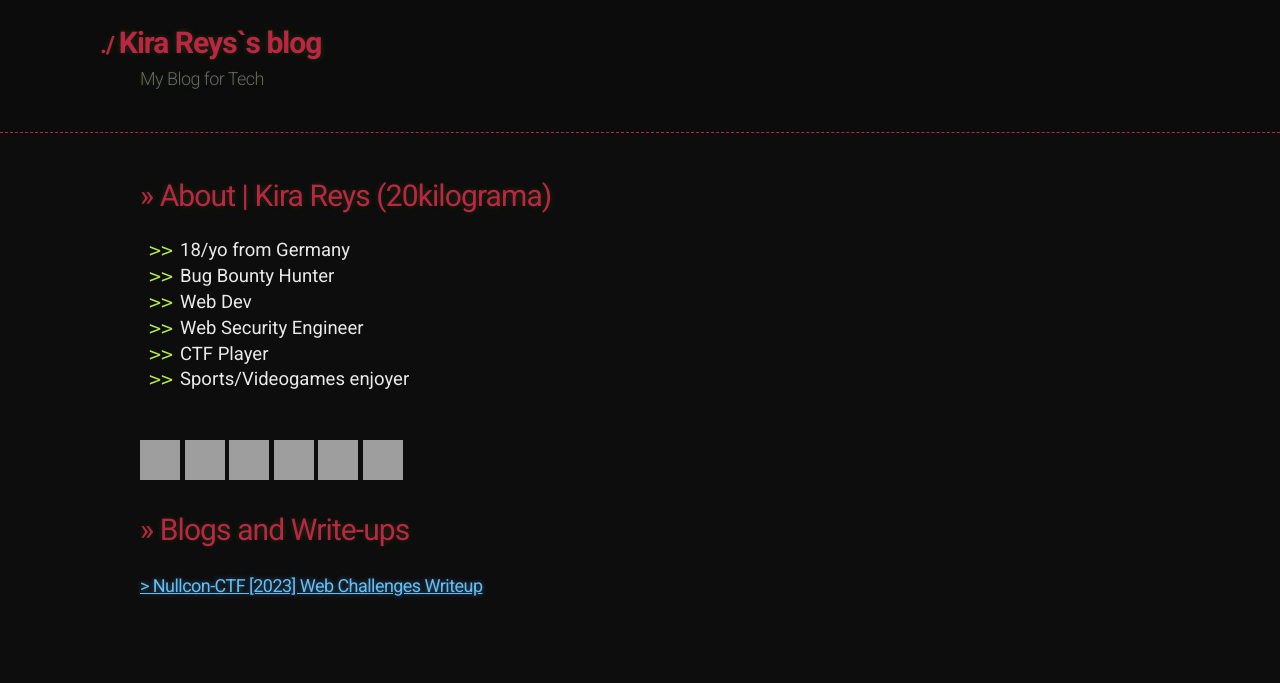
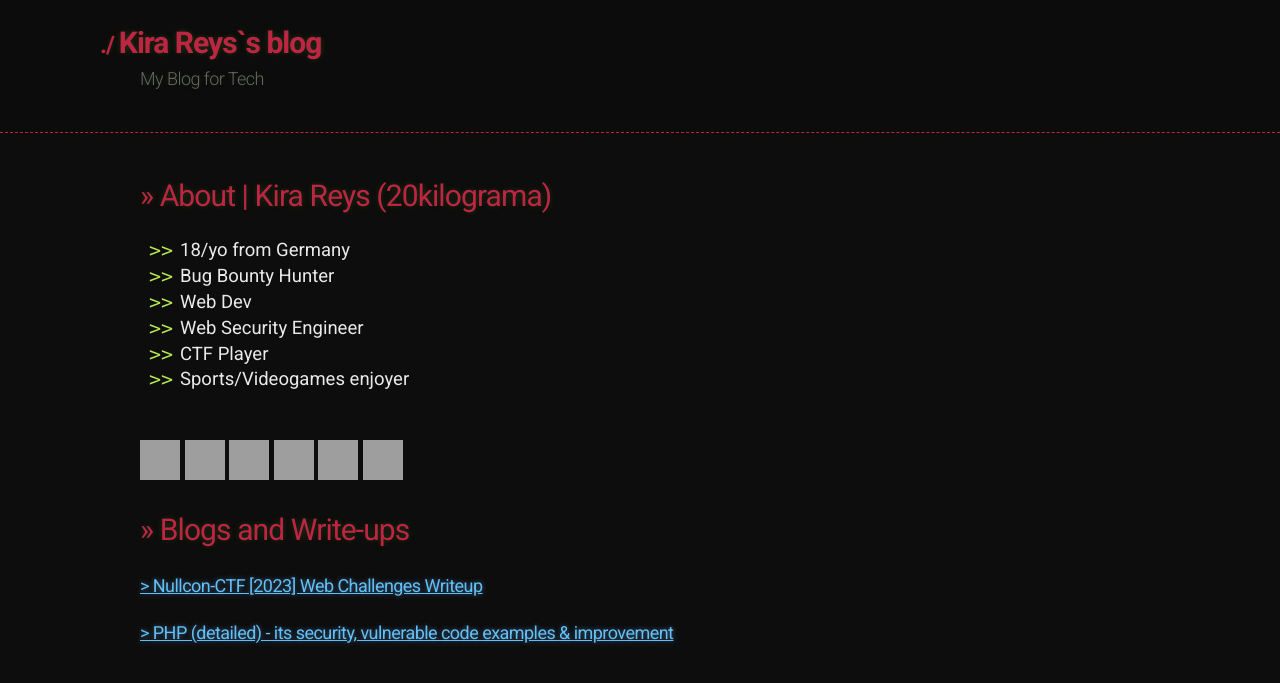
Before and after one commit to 20kilograma/blog, a Jekyll site: the page built from index.md, in a window 1280 px wide, cut to the strip 0-683 px from the top of the page. Built offline with Jekyll 4.4.1, drawn with Linux system fonts in a browser that asks for light colours; some web fonts are replaced; our own code applies the rules of GitHub Pages for plain Markdown files; grey boxes are pictures that could not be loaded.

Commit message:
Update index.md

```diff
--- a/index.md
+++ b/index.md
@@ -19,3 +19,4 @@
 # >> Blogs and Write-ups
 
 ### <a href="nullcon-writeup"> > Nullcon-CTF [2023] Web Challenges Writeup </a>
+### <a href="php-sec"> > PHP (detailed) - its security, vulnerable code examples & improvement </a>
```
